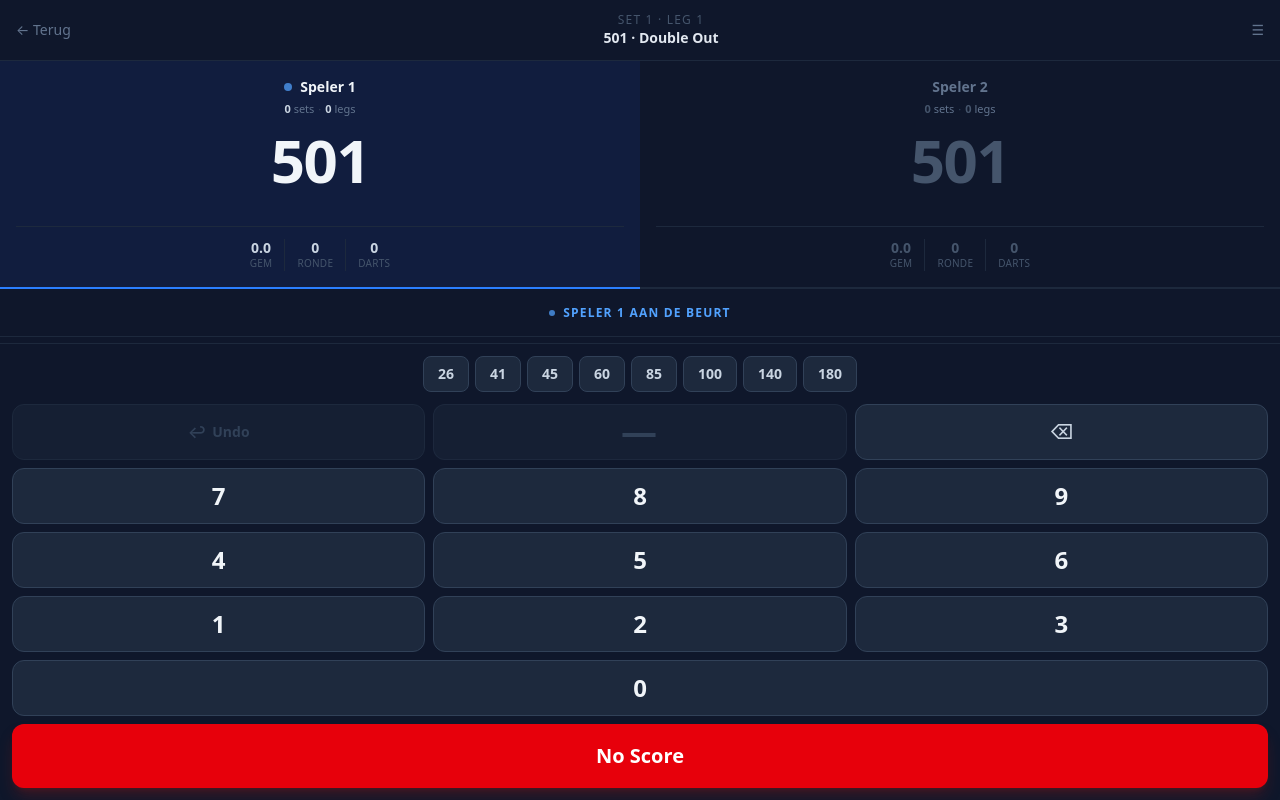
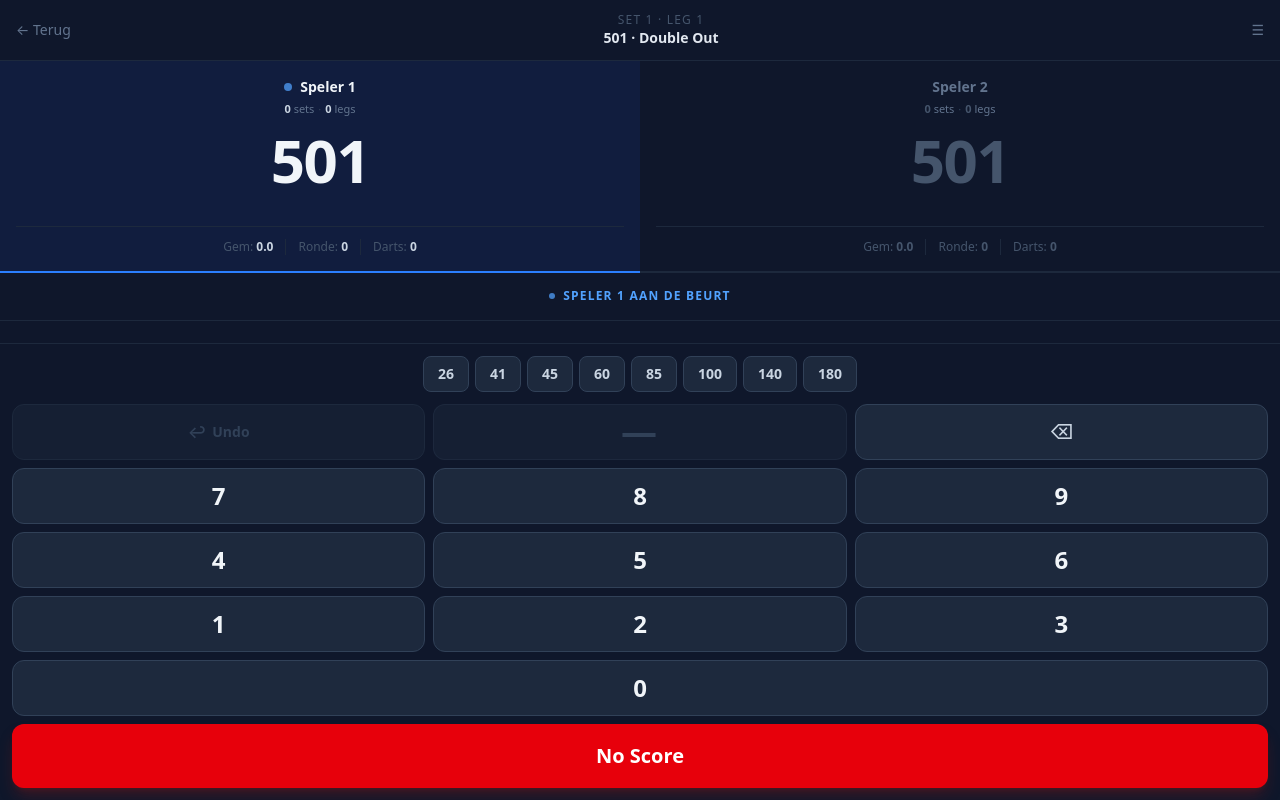
Before and after one commit to duukizaakbreedland/darts-app, a React (Vite) app: page /darts-app/game in a window 1280 px wide. Built offline with nearby package versions, Linux system fonts and the light colour scheme.

Commit message:
UI: undo-knop in slate-stijl, mini-stats op 1 regel (Gem: x | Ronde: y | Darts: z)

```diff
--- a/src/components/Keypad.tsx
+++ b/src/components/Keypad.tsx
@@ -49,7 +49,7 @@ export function Keypad({ value, onChange, onConfirm, onNoScore, onUndo, onQuickS
           disabled={!canUndo}
           className={`h-14 rounded-xl border text-sm font-semibold transition-colors flex items-center justify-center gap-1.5 ${
             canUndo
-              ? 'bg-slate-800 hover:bg-slate-700 active:bg-slate-600 border-slate-700 text-amber-400'
+              ? 'bg-slate-800 hover:bg-slate-700 active:bg-slate-600 border-slate-700 text-slate-300'
               : 'bg-slate-800/50 border-slate-800 text-slate-700 cursor-not-allowed'
           }`}
         >
--- a/src/components/PlayerScore.tsx
+++ b/src/components/PlayerScore.tsx
@@ -13,11 +13,9 @@ type PlayerScoreProps = {
 
 function MiniStat({ label, value, active }: { label: string; value: string; active: boolean }) {
   return (
-    <div className="flex flex-col items-center px-3">
-      <span className={`text-sm font-bold leading-tight ${active ? 'text-slate-300' : 'text-slate-600'}`}>
-        {value}
-      </span>
-      <span className="text-[10px] text-slate-600 uppercase tracking-wide">{label}</span>
+    <div className="px-3 text-xs whitespace-nowrap">
+      <span className="text-slate-600">{label}: </span>
+      <span className={`font-bold ${active ? 'text-slate-300' : 'text-slate-600'}`}>{value}</span>
     </div>
   )
 }
@@ -68,10 +66,10 @@ export function PlayerScore({
       </div>
 
       {/* Scheidingslijn + mini-stats: gemiddelde · ronde · darts */}
-      <div className="w-full mt-2 pt-3 border-t border-slate-800 flex items-stretch justify-center divide-x divide-slate-800">
-        <MiniStat label="gem" value={avg.toFixed(1)} active={isActive} />
-        <MiniStat label="ronde" value={String(rounds)} active={isActive} />
-        <MiniStat label="darts" value={String(darts)} active={isActive} />
+      <div className="w-full mt-2 pt-3 border-t border-slate-800 flex items-center justify-center divide-x divide-slate-800">
+        <MiniStat label="Gem" value={avg.toFixed(1)} active={isActive} />
+        <MiniStat label="Ronde" value={String(rounds)} active={isActive} />
+        <MiniStat label="Darts" value={String(darts)} active={isActive} />
       </div>
     </div>
   )
```
